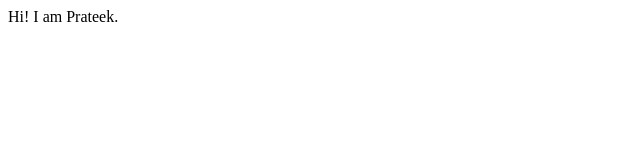
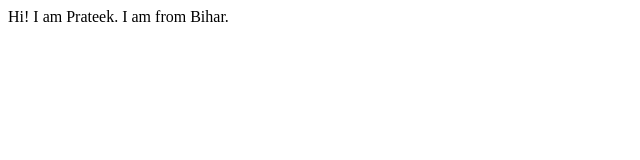
Before and after one commit to PrateekSum96/prateek-demo, a plain HTML site: page index.html in a window 1280 px wide. Shown: the whole page, without its empty margins (0-640 px from the left). Drawn offline with Linux system fonts and the light colour scheme.

Commit message:
docs : updated information

```diff
--- a/index.html
+++ b/index.html
@@ -7,6 +7,6 @@
     <title>Studentsite</title>
 </head>
 <body>
-    Hi! I am Prateek.
+    Hi! I am Prateek. I am from Bihar.
 </body>
 </html>
```
